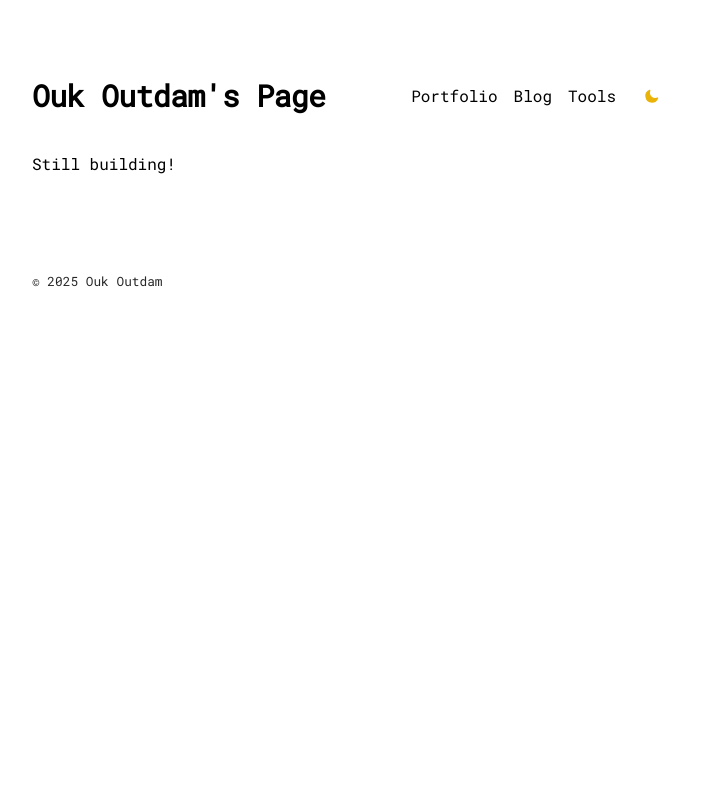
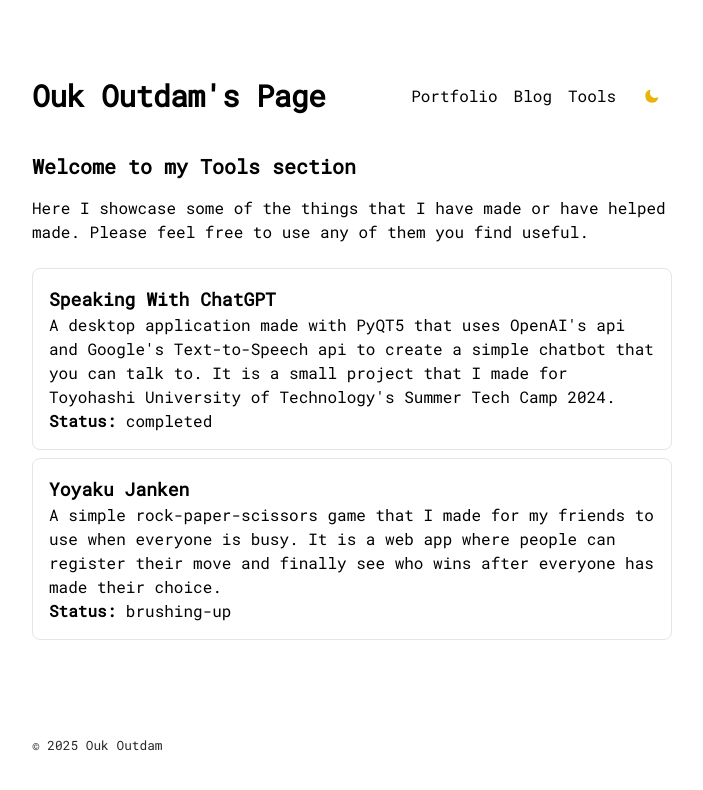
Before and after one commit to oukoutdam/personal-homepage, a Next.js app: page /tools in a window 1280 px wide. Shown: the top 790 px of the page, without its empty margins (288-991 px from the left). Built offline with nearby package versions, Linux system fonts and the light colour scheme.

Commit message:
Add Tools Section

```diff
--- /dev/null
+++ b/src/app/blog/[slug]/markdown.module.css
@@ -0,0 +1,3 @@
+.markdown h1 {
+    @apply text-2xl font-bold mb-6 text-gray-900;
+}
--- a/src/app/blog/[slug]/page.tsx
+++ b/src/app/blog/[slug]/page.tsx
@@ -5,6 +5,7 @@ import fs from 'fs';
 import path from 'path';
 
 import { getPost } from '@/app/lib/getPosts';
+import markdownStyles from "@/app/blog/[slug]/markdown.module.css";
 
 // Mark the component as generating static pages
 export const dynamic = 'force-static';
@@ -22,7 +23,7 @@ export default async function Post({ params }: PostProps) {
   console.log(safeHtml);
 
   return (
-    <article>
+    <article className={markdownStyles.markdown}>
         <header>
             <h1>{metadata.title}</h1>
             {metadata.date && (<time dateTime={metadata.date}>{new Date(metadata.date).toLocaleDateString()}</time>)}
--- /dev/null
+++ b/src/app/tools/components/ToolCard.tsx
@@ -0,0 +1,19 @@
+import React from 'react'
+
+export type ToolCardProps = {
+    name: string;
+    description: string;
+    status: 'to-do' | 'in-progress' | 'brushing-up' | 'completed';
+}
+
+function ToolCard({tool} : {tool : ToolCardProps}) {
+  return (
+        <div className="mt-2 border border-neutral-200 dark:border-neutral-700 p-4 rounded-lg">
+            <h2 className="text-lg font-bold">{tool.name}</h2>
+            <p>{tool.description}</p>
+            <p><strong>Status:</strong> {tool.status}</p>
+        </div>
+  )
+}
+
+export default ToolCard
--- a/src/app/tools/page.tsx
+++ b/src/app/tools/page.tsx
@@ -1,5 +1,29 @@
+import ToolCard, { ToolCardProps } from "./components/ToolCard";
+
+const myTools: ToolCardProps[] = [
+    {
+        name: 'Speaking With ChatGPT',
+        description: "A desktop application made with PyQT5 that uses OpenAI's api and Google's Text-to-Speech api to create a simple chatbot that you can talk to. It is a small project that I made for Toyohashi University of Technology's Summer Tech Camp 2024.",
+        status: 'completed'
+    },
+    {
+        name: 'Yoyaku Janken',
+        description: "A simple rock-paper-scissors game that I made for my friends to use when everyone is busy. It is a web app where people can register their move and finally see who wins after everyone has made their choice.",
+        status: 'brushing-up'
+    },
+]
+
 export default function Tools() {
     return (
-        <h1>Still building!</h1>
+        <>
+            <h1 className="text-xl font-bold mb-4">Welcome to my Tools section</h1>
+            <p className="mb-4">Here I showcase some of the things that I have made or have helped made. Please feel free to use any of them you find useful.</p>
+
+            {myTools.map((tool, index) => {
+                return (
+                    <ToolCard key={index} tool={tool}/>
+                );
+            })}
+        </>
     );
 }
```
Also changed, not shown: posts/test2.md (+6 -0 lines).
